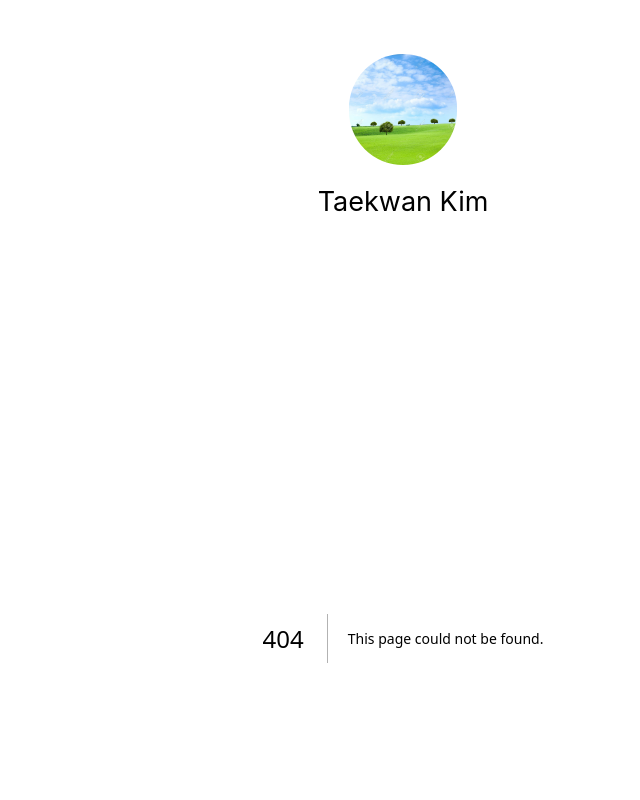
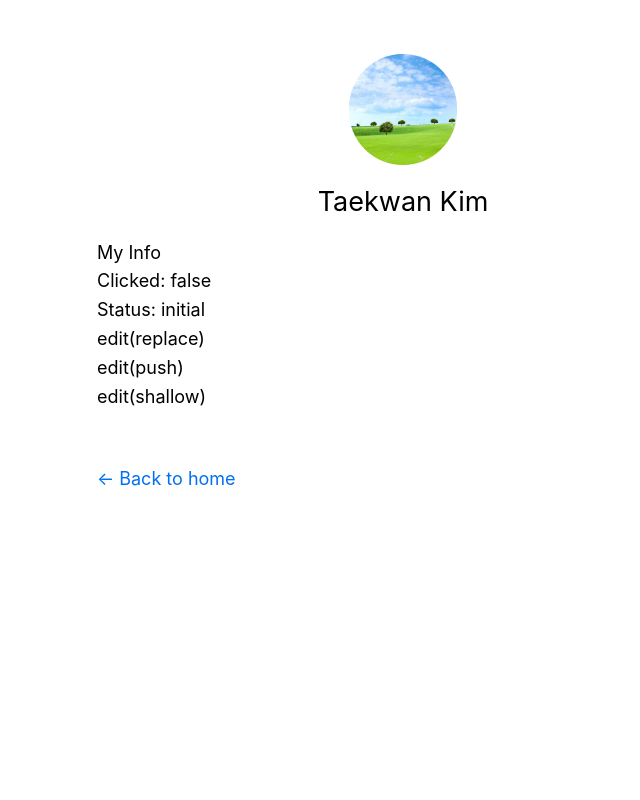
Before and after one commit to front-sprint/nextjs-blog, a Next.js app: page /settings/my/info in a window 1280 px wide. Before the commit this address had no page. Shown: the top 800 px of the page, without its empty margins (237-877 px from the left). Built offline with nearby package versions, Linux system fonts and the light colour scheme.

Commit message:
shallow routing 예제 추가

```diff
--- a/pages/posts/post/[slug].jsx
+++ /dev/null
@@ -1,7 +0,0 @@
-import { useRouter } from "next/router";
-
-const Name = () => {
-  const { query } = useRouter();
-  return <div>{query.name}</div>;
-};
-export default Name;
--- /dev/null
+++ b/pages/posts/post/[username]/[info].jsx
@@ -0,0 +1,14 @@
+import { useRouter } from "next/router";
+
+const Name = () => {
+  const route = useRouter();
+  const { username, info } = route.query;
+  return (
+    <div>
+      <h1>
+        {username}&#39;s {info}
+      </h1>
+    </div>
+  );
+};
+export default Name;
--- a/pages/posts/post/title/[...name].jsx
+++ /dev/null
@@ -1,7 +0,0 @@
-import { useRouter } from "next/router";
-
-const Name = () => {
-  const { query } = useRouter();
-  return <div>JS{JSON.stringify(query)}</div>;
-};
-export default Name;
--- /dev/null
+++ b/pages/settings/my/info.jsx
@@ -0,0 +1,56 @@
+import { useRouter } from "next/router";
+import { useState } from "react";
+
+export async function getServerSideProps() {
+  console.log("server");
+
+  return {
+    props: {},
+  };
+}
+
+const MyInfo = () => {
+  const router = useRouter();
+  const [clicked, setClicked] = useState(false);
+  const { status = "initial" } = router.query;
+  return (
+    <div>
+      <h1>My Info</h1>
+      <h1>Clicked: {String(clicked)}</h1>
+      <h1>Status: {status}</h1>
+      <button
+        onClick={() => {
+          alert("edit");
+          setClicked(true);
+          location.replace("/settings/my/info?status=editing");
+        }}
+      >
+        edit(replace)
+      </button>
+      <br />
+      <button
+        onClick={() => {
+          alert("edit");
+          setClicked(true);
+          router.push("/settings/my/info?status=editing");
+        }}
+      >
+        edit(push)
+      </button>
+      <br />
+      <button
+        onClick={() => {
+          alert("edit");
+          setClicked(true);
+          router.push("/settings/my/info?status=editing", undefined, {
+            shallow: true,
+          });
+        }}
+      >
+        edit(shallow)
+      </button>
+      <br />
+    </div>
+  );
+};
+export default MyInfo;
```
